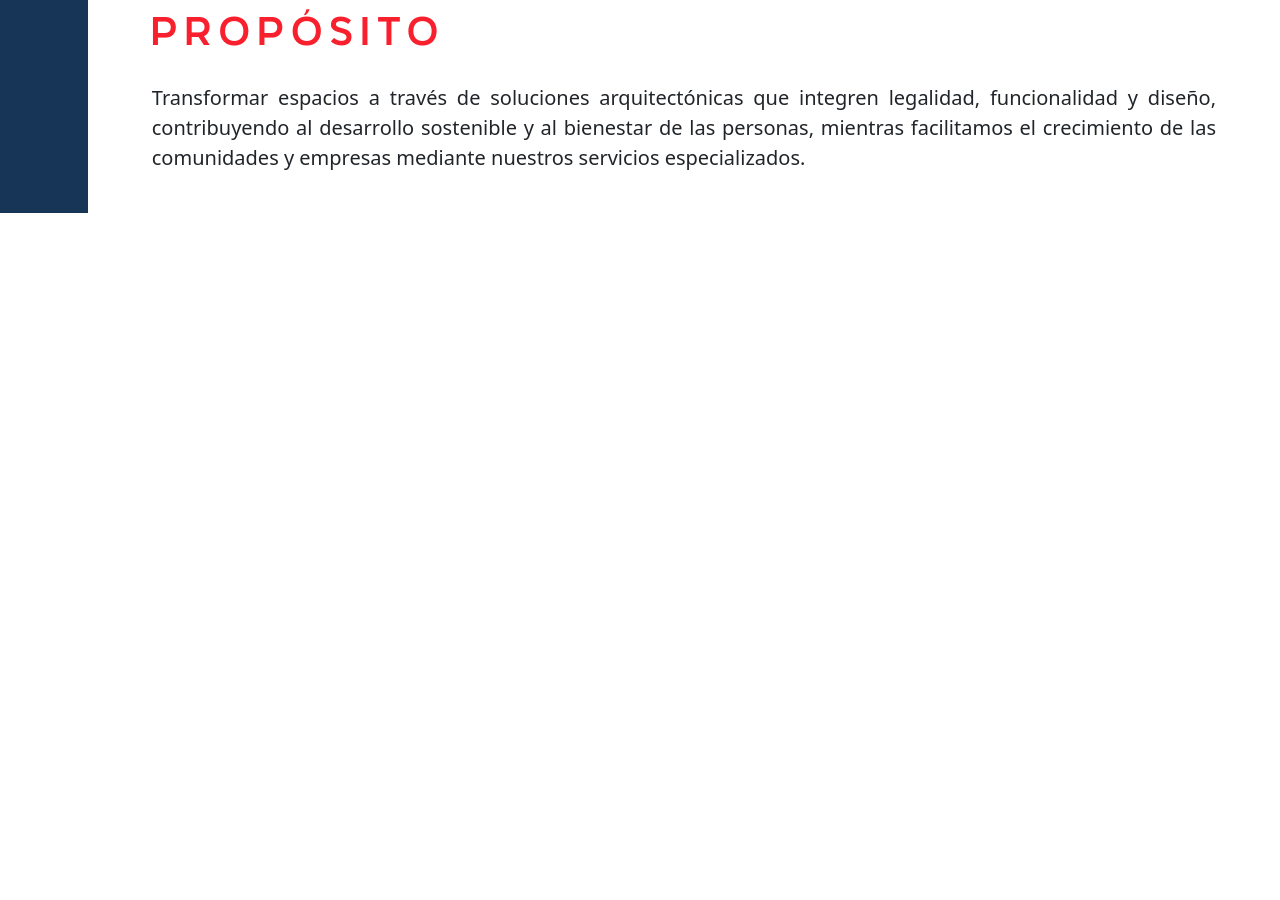
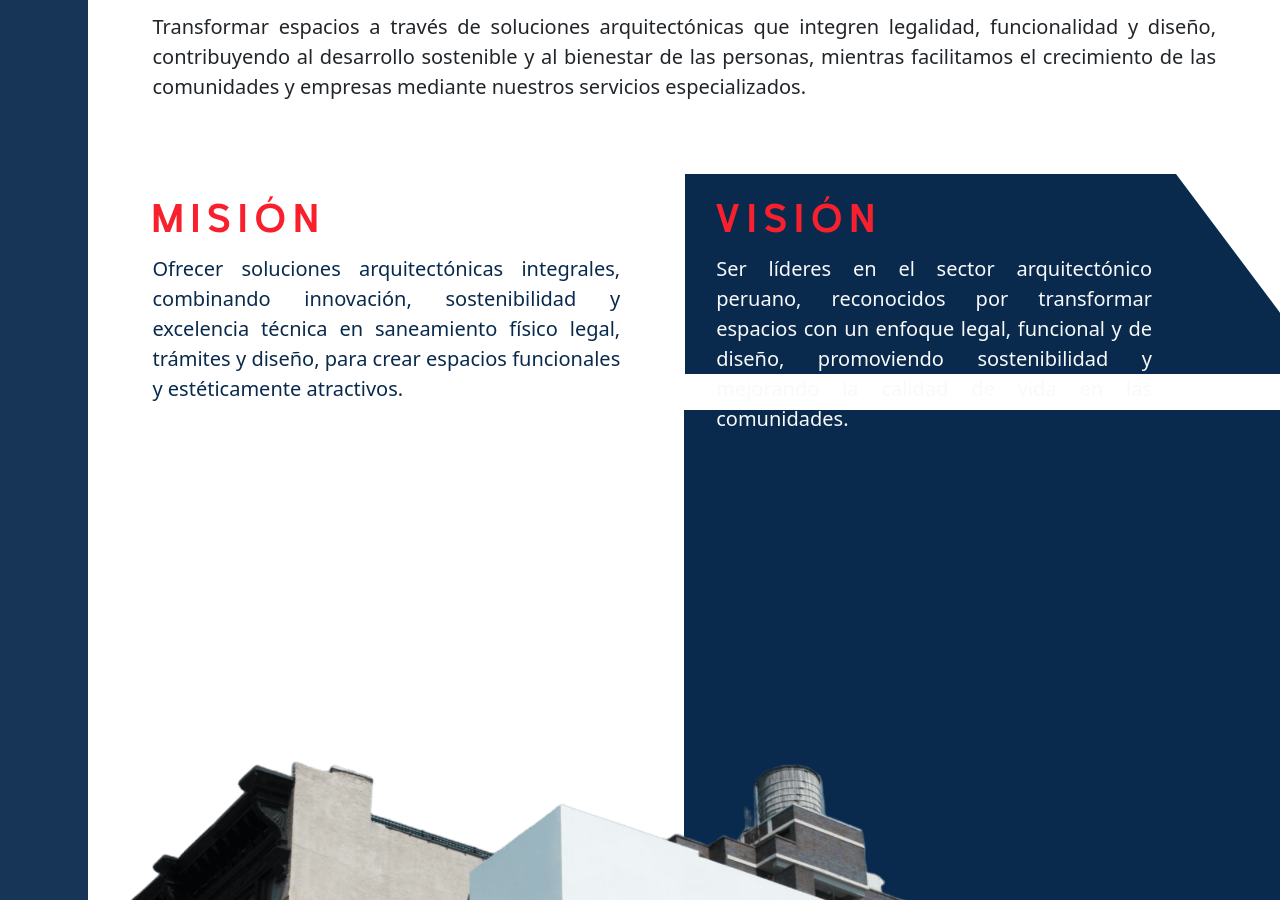
Before and after one commit to RakonaDev/arquizo, a React (Vite) app: page / in a window 1280 px wide. Shown: the part 1900-2800 px from the top of the page. Before the commit the page ends 2113 px from the top, so only its background shows below. Built offline with nearby package versions, Linux system fonts and the light colour scheme.

Commit message:
Adding NosotrosSec

```diff
--- a/src/components/Inicio/Inicio.css
+++ b/src/components/Inicio/Inicio.css
@@ -6,7 +6,7 @@
   background-clip: content-box;
   background-size: cover;
   background-repeat: no-repeat;*/
-  overflow-x: hidden;
+  overflow: hidden;
 
   .body-img{
     min-height: 600px;
@@ -22,6 +22,10 @@
   background-size: cover;
   background-repeat: no-repeat;
   z-index: -1;
+}
+
+#inicio{
+  height: 100dvh;
 }
 
 .titulo-body-section{
@@ -101,6 +105,10 @@
     top: 40px !important;
   }
 
+  #inicio{
+    height: auto !important;
+  }
+
 
   .cuerpo-body-section{
     height: auto;
--- a/src/components/Nosotros/Nosotros.css
+++ b/src/components/Nosotros/Nosotros.css
@@ -2,7 +2,8 @@
   position: relative;
   flex-grow: 1;
   height: auto;
-  padding-bottom: 175px;
+  /*padding-bottom: 175px;*/
+  padding-bottom: 6.5rem;
 }
 
 .nosotros-container .helmet-img-container{
--- a/src/components/NosotrosSec/NosotrosSec.css
+++ b/src/components/NosotrosSec/NosotrosSec.css
@@ -1,8 +1,78 @@
 .nosotrosSec-container{
+  position: relative;
   flex-grow: 1;
   width: 100%;
-  height: auto;
+  height: 148dvh;
   padding-bottom: 40px;
+  /*
+  padding-left: 4rem;
+  padding-right: 4rem;*/
+  overflow: hidden;
+}
+
+.header-nosotros-sec{
+  width: 100%;
   padding-left: 4rem;
   padding-right: 4rem;
 }
+
+.mision-container{
+  width: 50%;
+  height: auto;
+  padding-right: 4rem;
+  padding-top: 1.5rem;
+  padding-left: 4rem;
+  padding-right: 4rem;
+}
+
+.vision-container{
+  position: relative;
+  width: 50%;
+  /*height: 500px;*/
+  padding-top: 1.5rem;
+  padding-left: 2rem;
+  padding-right: 8rem;
+  z-index: 10;
+  background-color: #092A4D;
+  background-color: transparent;
+}
+
+.vision-container::before{
+  content: "";
+  position: absolute;
+  width: calc(100% + 46px);
+  border-top: 0px transparent;
+  border-right: 150px transparent;
+  border-bottom: 200px #092A4D;
+  border-left: 120px #092A4D;
+  border-style: solid;
+  top: 0;
+  right: -2.9rem;
+  z-index: -1;
+}
+
+.vision-container::after{
+  content: "";
+  position: absolute;
+  height: 600px;
+  width: calc(100% + 90px);
+  bottom: -36rem;
+  right: -5.6rem;
+  background-color: #092A4D;
+  z-index: -1;
+}
+
+.footer-img-container{
+  position: relative;
+  width: 100%;
+  height: 110dvh;
+  overflow: hidden;
+
+  .back-nosotros-img{
+    position: absolute;
+    bottom: 0;
+    left: 0;
+    width: 100%;
+    z-index: 30;
+  }
+}
--- a/src/components/NosotrosSec/NosotrosSec.jsx
+++ b/src/components/NosotrosSec/NosotrosSec.jsx
@@ -6,10 +6,11 @@ export function NosotrosSec() {
   return (
     <>
       <div className="d-flex">
-        <div className="sombraHeader" id="sombraInicio"></div>
+        <div className="sombraHeader"></div>
         <div className="nosotrosSec-container">
+          <div className="header-nosotros-sec">
             <h1 className="fs-1 text-rojo ibrand pt-5">PROPÓSITO</h1>
-          <p className="fw-medium fs-5 text-justify pt-3">
+            <p className="fw-medium fs-5 text-justify pt-3 pb-4">
               Transformar espacios a través de soluciones arquitectónicas que
               integren legalidad, funcionalidad y diseño, contribuyendo al
               desarrollo sostenible y al bienestar de las personas, mientras
@@ -17,6 +18,30 @@ export function NosotrosSec() {
               nuestros servicios especializados.
             </p>
           </div>
+          <div className="w-100 d-flex pt-5 flex-wrap">
+            <div className="mision-container">
+              <h1 className="fs-1 text-rojo ibrand">MISIÓN</h1>
+              <p className="fs-5 fw-medium texto-azul text-justify">
+                Ofrecer soluciones arquitectónicas integrales, combinando
+                innovación, sostenibilidad y excelencia técnica en saneamiento
+                físico legal, trámites y diseño, para crear espacios funcionales
+                y estéticamente atractivos.
+              </p>
+            </div>
+            <div className="vision-container">
+              <h1 className="fs-1 text-rojo fw-medium ibrand">VISIÓN</h1>
+              <p className="fs-5 fw-medium text-justify text-light">
+                Ser líderes en el sector arquitectónico peruano, reconocidos por
+                transformar espacios con un enfoque legal, funcional y de
+                diseño, promoviendo sostenibilidad y mejorando la calidad de
+                vida en las comunidades.
+              </p>
+            </div>
+          </div>
+          <div className="footer-img-container">
+            <img alt="" className="back-nosotros-img" src={BackNosotros} />
+          </div>
+        </div>
       </div>
     </>
   );
```
Lines whose indentation alone changed are shown as unchanged.
